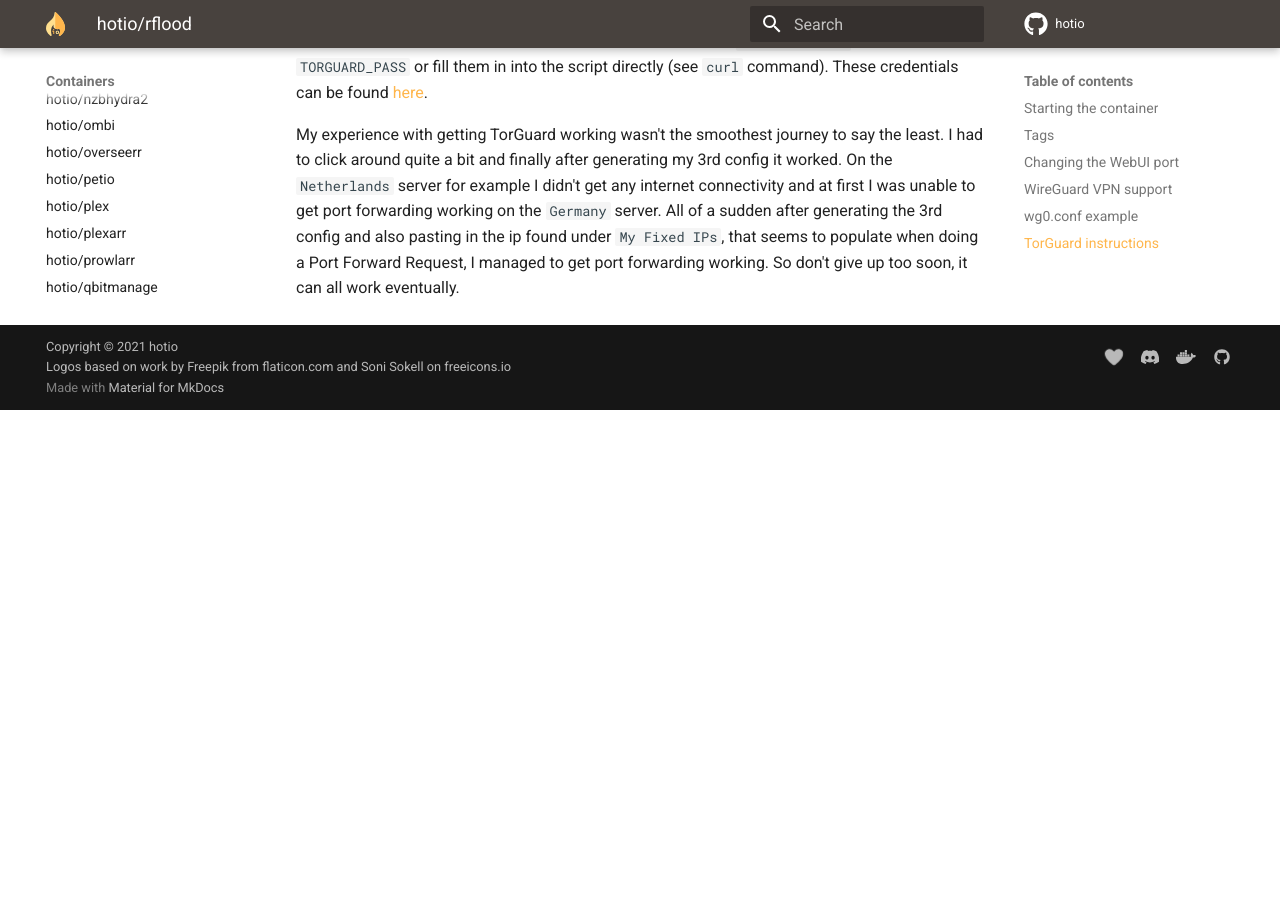
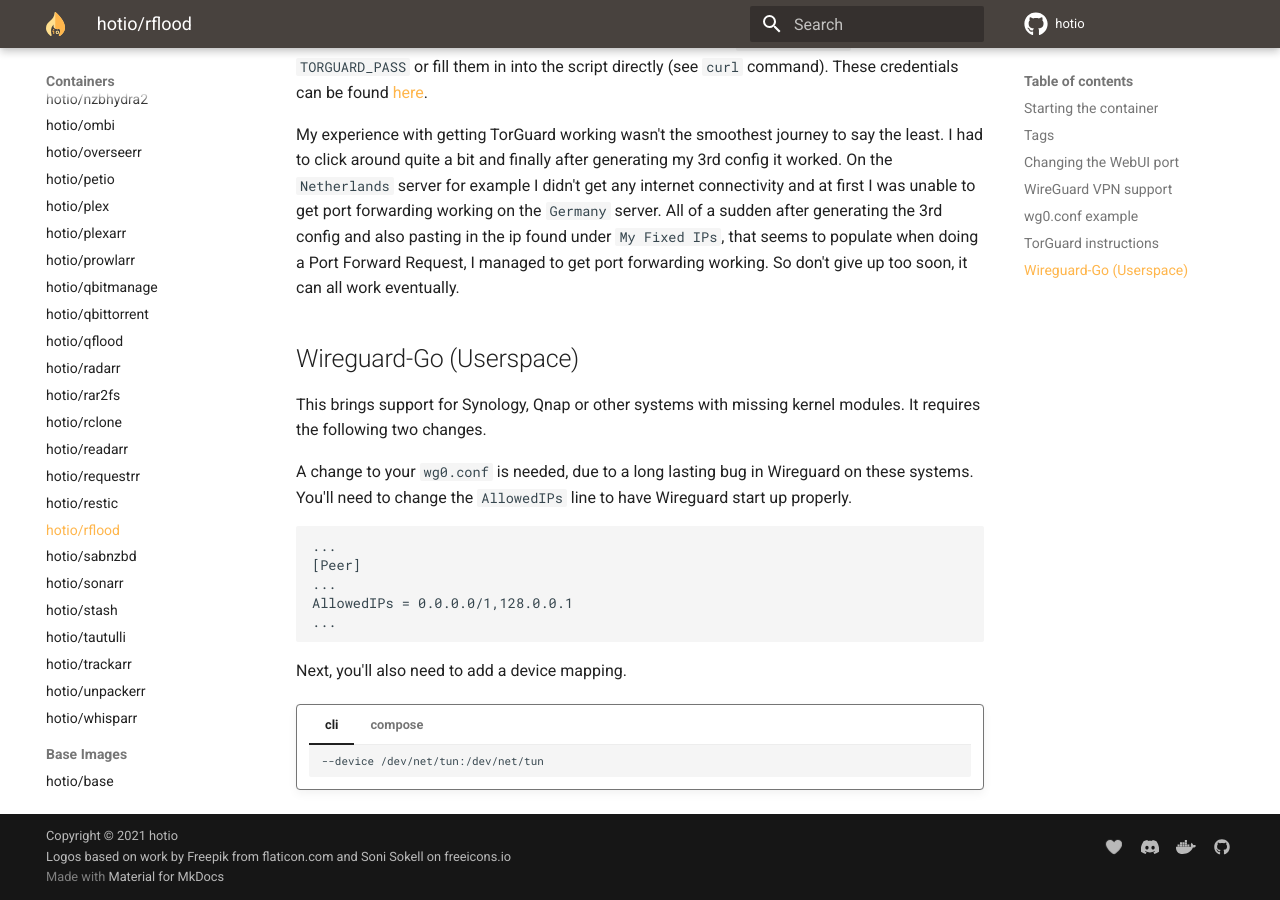
Before and after one commit to hotio/website, an MkDocs documentation site: the page built from docs/containers/rflood.md, in a window 1280 px wide and 900 px high, scrolled down 3513 px. Built offline with MkDocs 1.6.1 and Material for MkDocs 9.7.7, drawn with Linux system fonts in a browser that asks for light colours; before the commit the page ends 3923 px from its top, so only the background shows below that.

Commit message:
add wireguard-go part

````diff
--- a/docs/containers/rflood.md
+++ b/docs/containers/rflood.md
@@ -120,3 +120,5 @@
 Under certain circumstances it's required to run the WebUI on a different internal port, you can do that by modifying the environment variable `WEBUI_PORTS` accordingly. It should be in the format `xxxx/tcp,xxxx/udp`, take a look at the default with `docker logs` (variable is printed at container start) or `docker inspect`.
 
 --8<-- "includes/wireguard.md"
+
+--8<-- "includes/wireguard-go.md"
--- /dev/null
+++ b/includes/wireguard-go.md
@@ -0,0 +1,30 @@
+## Wireguard-Go (Userspace)
+
+This brings support for Synology, Qnap or other systems with missing kernel modules. It requires the following two changes.
+
+A change to your `wg0.conf` is needed, due to a long lasting bug in Wireguard on these systems. You'll need to change the `AllowedIPs` line to have Wireguard start up properly.
+
+```text
+...
+[Peer]
+...
+AllowedIPs = 0.0.0.0/1,128.0.0.1
+...
+```
+
+Next, you'll also need to add a device mapping.
+
+!!! docker ""
+
+    === "cli"
+
+        ```shell
+        --device /dev/net/tun:/dev/net/tun
+        ```
+
+    === "compose"
+
+        ```yaml
+        devices:
+          - /dev/net/tun:/dev/net/tun
+        ```
````
Also changed, not shown: docs/containers/qbittorrent.md (+2 -0 lines), docs/containers/qflood.md (+2 -0 lines).
